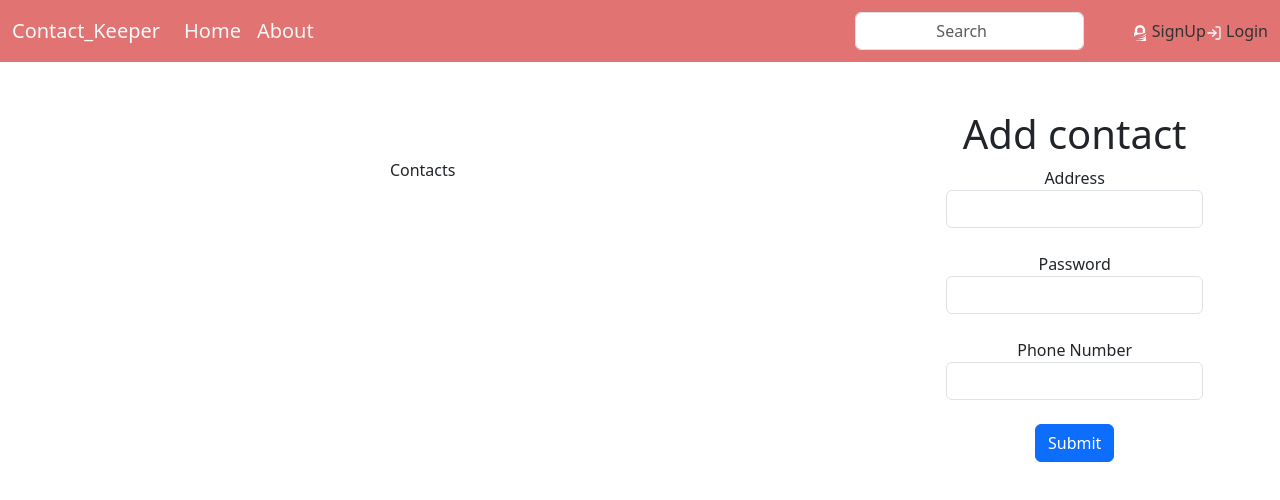
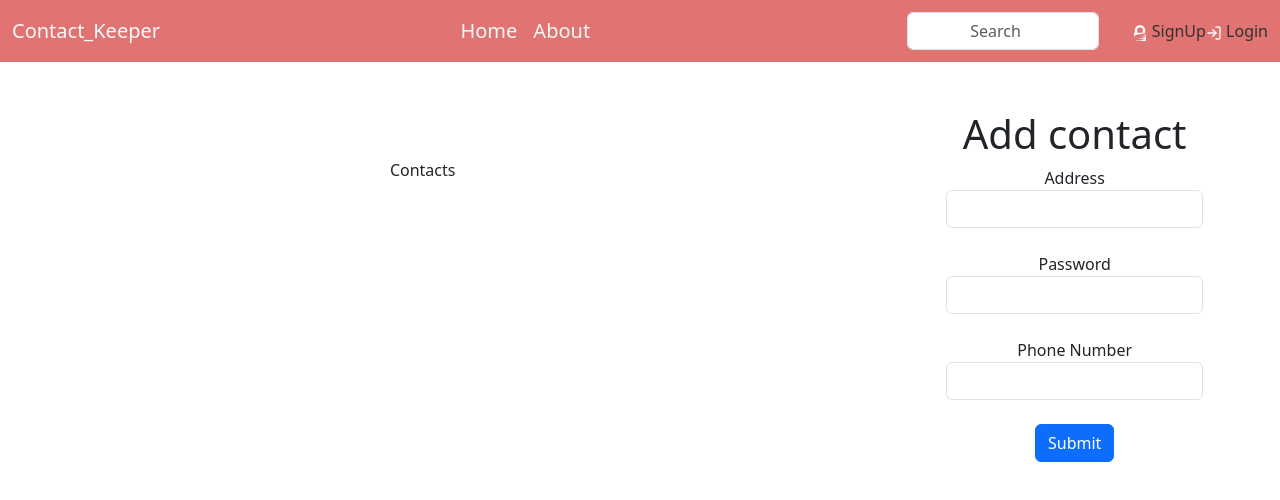
Before and after one commit to Bihabaha/ContactKeeper, a React (Vite) app in the folder frontend/: page / in a window 1280 px wide. Shown: the top 500 px of the page. Built offline with nearby package versions, Linux system fonts and the light colour scheme.

Commit message:
adding backedn

```diff
--- a/frontend/src/Components/Navbar/Navbar.css
+++ b/frontend/src/Components/Navbar/Navbar.css
@@ -8,6 +8,7 @@
  color: rgb(241, 248, 244) !important;
  font-size: 20px!important;
  text-align: center;
+
 }
 .nav-link :hover {
  color: rgb(9, 36, 111)!important ;
--- a/frontend/src/Components/Navbar/Navbar.jsx
+++ b/frontend/src/Components/Navbar/Navbar.jsx
@@ -15,7 +15,7 @@
       <span className="navbar-toggler-icon"></span>
     </button>
     <div className="collapse navbar-collapse" id="navbarSupportedContent">
-      <ul className="navbar-nav   me-auto mb-2 mb-lg-0">
+      <ul className="navbar-nav   m-auto mb-2 mb-lg-0">
         <li className="nav-item">
           <Link className="nav-link active" aria-current="page" to="/">Home</Link>
         </li>
--- a/frontend/src/Components/Search/Search.jsx
+++ b/frontend/src/Components/Search/Search.jsx
@@ -3,9 +3,9 @@
 const Search = () => {
   return (
     <div>
-        <form className="d-flex " role="search">
+        <form className="d-flex  " role="search">
         {/*<button className=" me-5 btn  w-25  btn-outline-light" type="submit">Search</button>*/}
-        <input className="form-control me-5 w-75 text-center  m-auto my-1 " type="search" placeholder="Search" aria-label="Search"/>
+        <input className="form-control m-auto w-75 text-center  m-auto my-1 " type="search" placeholder="Search" aria-label="Search"/>
       </form>
     </div>
   )
```
